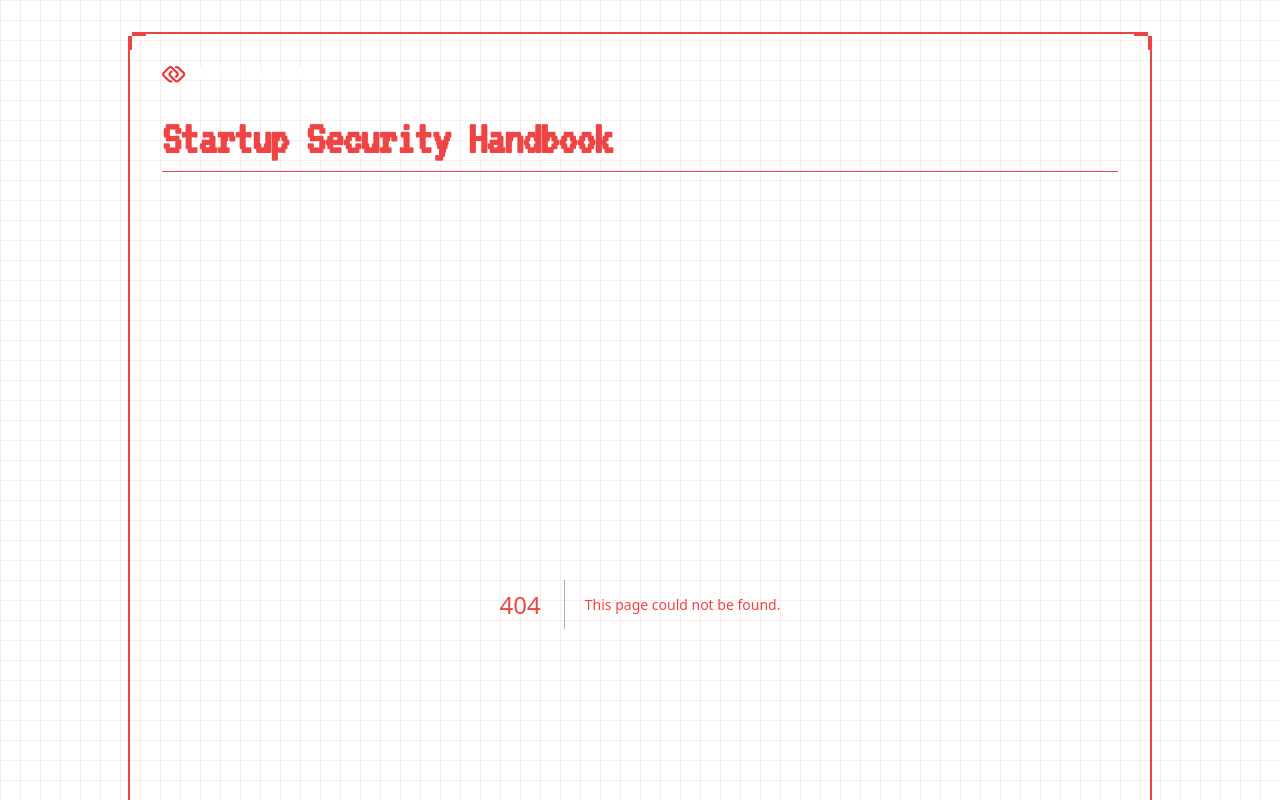
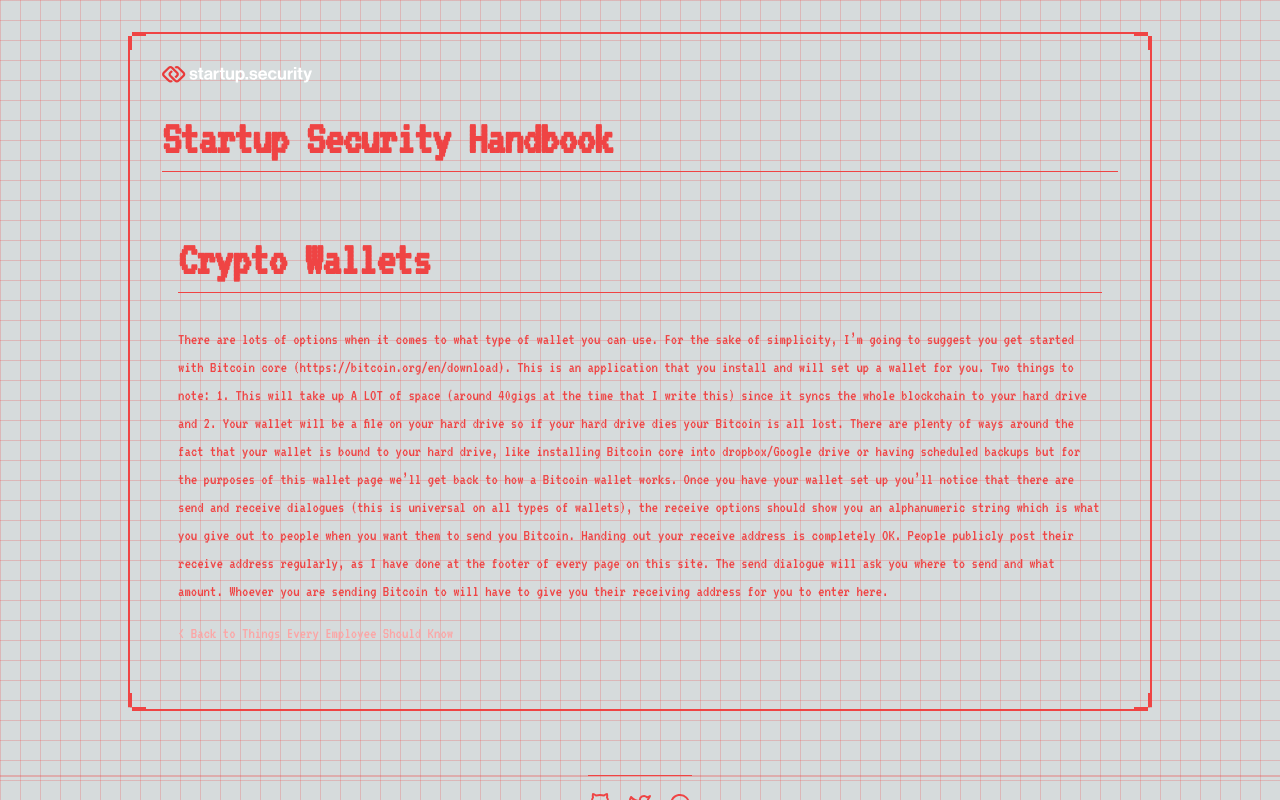
Before and after one commit to startupsecurity/hankbook.startup.security, a Next.js app: page /things-every-employee-should-know/crypto-wallets in a window 1280 px wide. Before the commit this address had no page. Built offline with nearby package versions, Linux system fonts and the light colour scheme.

Commit message:
Added pages for all the crypto info half as placeholders and half with some actual info in there.

```diff
--- /dev/null
+++ b/app/(pages)/things-every-employee-should-know/bitcoin-basics/page.tsx
@@ -0,0 +1,30 @@
+"use client";
+import { motion } from "framer-motion";
+import { Typography } from "@/components/ui/typography";
+import Link from "next/link";
+
+export default function GitBasics() {
+    return (
+        <motion.div
+            initial={{ opacity: 0, y: 20 }}
+            animate={{ opacity: 1, y: 0 }}
+            exit={{ opacity: 0, y: -20 }}
+            transition={{ duration: 0.5 }}
+            className="container mx-auto px-4 py-8"
+        >
+            <Typography variant="h1" className="mb-8 text-4xl border-b border-red-500 pb-2">
+                Bitcoin Basics
+            </Typography>
+            <Typography variant="body" className="mb-4">
+                Bitcoin is kind of a strange thing for people to grasp, mostly because you can’t physically grasp it, but it can still be used to purchase goods and services.
+
+                Bitcoin is called a cryptocurrency but for the purposes of how it exists and is used in the world, I’d say it’s probably easier to view it as a commodity or a stock. It’s a thing you invest in that fluctuates in value based on it’s valuation across the planet. Because it’s not bound to any country or precious metal, it’s value is based purely on what people are willing to pay for it.
+
+                This is the short answer so please look to other places on the site if you want a better, more technical answer but the best way I can come up with to think of Bitcoin is having a debit card where the contents are tied to a pretty volatile stock. You can spend those contents whenever you like but the value of what’s inside will be in flux all the time.
+            </Typography>
+            <Link href="/things-every-employee-should-know" className="text-red-300 hover:text-red-100">
+                &lt; Back to Things Every Employee Should Know
+            </Link>
+        </motion.div>
+    );
+}
--- /dev/null
+++ b/app/(pages)/things-every-employee-should-know/crypto-intro/page.tsx
@@ -0,0 +1,26 @@
+"use client";
+import { motion } from "framer-motion";
+import { Typography } from "@/components/ui/typography";
+import Link from "next/link";
+
+export default function GitBasics() {
+    return (
+        <motion.div
+            initial={{ opacity: 0, y: 20 }}
+            animate={{ opacity: 1, y: 0 }}
+            exit={{ opacity: 0, y: -20 }}
+            transition={{ duration: 0.5 }}
+            className="container mx-auto px-4 py-8"
+        >
+            <Typography variant="h1" className="mb-8 text-4xl border-b border-red-500 pb-2">
+                Crypto Intro
+            </Typography>
+            <Typography variant="body" className="mb-4">
+                General Crypto stuff to come, just putting in placeholders.
+            </Typography>
+            <Link href="/things-every-employee-should-know" className="text-red-300 hover:text-red-100">
+                &lt; Back to Things Every Employee Should Know
+            </Link>
+        </motion.div>
+    );
+}
--- /dev/null
+++ b/app/(pages)/things-every-employee-should-know/crypto-wallets/page.tsx
@@ -0,0 +1,32 @@
+"use client";
+import { motion } from "framer-motion";
+import { Typography } from "@/components/ui/typography";
+import Link from "next/link";
+
+export default function GitBasics() {
+    return (
+        <motion.div
+            initial={{ opacity: 0, y: 20 }}
+            animate={{ opacity: 1, y: 0 }}
+            exit={{ opacity: 0, y: -20 }}
+            transition={{ duration: 0.5 }}
+            className="container mx-auto px-4 py-8"
+        >
+            <Typography variant="h1" className="mb-8 text-4xl border-b border-red-500 pb-2">
+                Crypto Wallets
+            </Typography>
+            <Typography variant="body" className="mb-4">
+                There are lots of options when it comes to what type of wallet you can use. For the sake of simplicity, I’m going to suggest you get started with Bitcoin core (https://bitcoin.org/en/download). This is an application that you install and will set up a wallet for you. Two things to note: 1. This will take up A LOT of space (around 40gigs at the time that I write this) since it syncs the whole blockchain to your hard drive and 2. Your wallet will be a file on your hard drive so if your hard drive dies your Bitcoin is all lost.
+
+                There are plenty of ways around the fact that your wallet is bound to your hard drive, like installing Bitcoin core into dropbox/Google drive or having scheduled backups but for the purposes of this wallet page we’ll get back to how a Bitcoin wallet works.
+
+                Once you have your wallet set up you’ll notice that there are send and receive dialogues (this is universal on all types of wallets), the receive options should show you an alphanumeric string which is what you give out to people when you want them to send you Bitcoin. Handing out your receive address is completely OK. People publicly post their receive address regularly, as I have done at the footer of every page on this site.
+
+                The send dialogue will ask you where to send and what amount. Whoever you are sending Bitcoin to will have to give you their receiving address for you to enter here.
+            </Typography>
+            <Link href="/things-every-employee-should-know" className="text-red-300 hover:text-red-100">
+                &lt; Back to Things Every Employee Should Know
+            </Link>
+        </motion.div>
+    );
+}
--- /dev/null
+++ b/app/(pages)/things-every-employee-should-know/ethereum-overview/page.tsx
@@ -0,0 +1,26 @@
+"use client";
+import { motion } from "framer-motion";
+import { Typography } from "@/components/ui/typography";
+import Link from "next/link";
+
+export default function GitBasics() {
+    return (
+        <motion.div
+            initial={{ opacity: 0, y: 20 }}
+            animate={{ opacity: 1, y: 0 }}
+            exit={{ opacity: 0, y: -20 }}
+            transition={{ duration: 0.5 }}
+            className="container mx-auto px-4 py-8"
+        >
+            <Typography variant="h1" className="mb-8 text-4xl border-b border-red-500 pb-2">
+                Ethereum Overview
+            </Typography>
+            <Typography variant="body" className="mb-4">
+                General Ethereum stuff to come, just putting in placeholders.
+            </Typography>
+            <Link href="/things-every-employee-should-know" className="text-red-300 hover:text-red-100">
+                &lt; Back to Things Every Employee Should Know
+            </Link>
+        </motion.div>
+    );
+}
```
